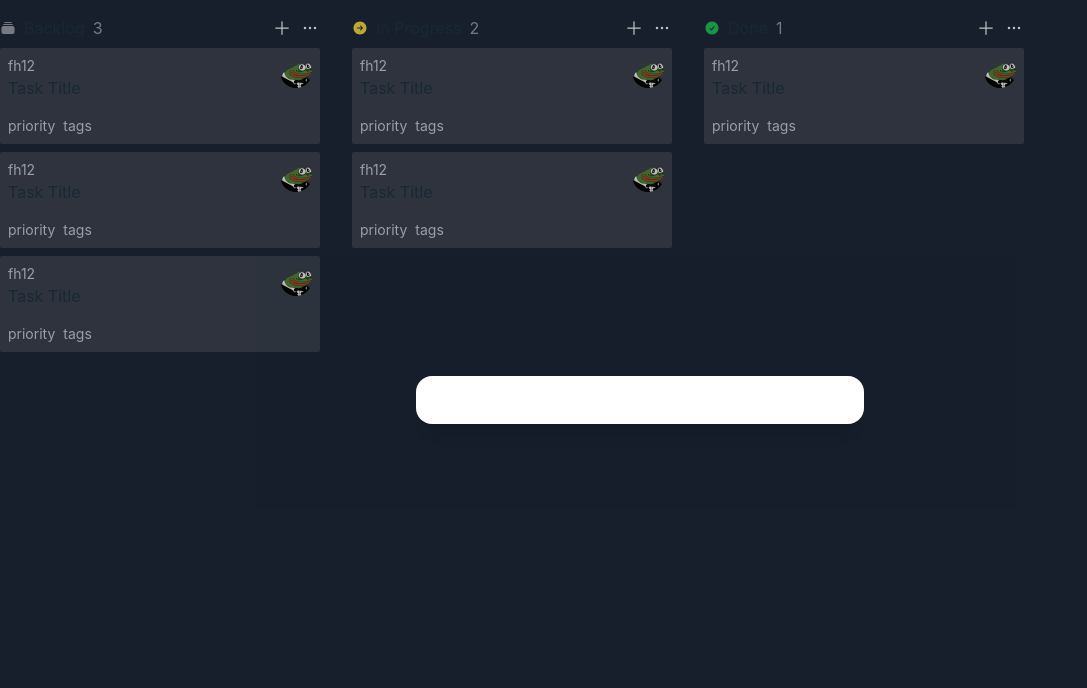
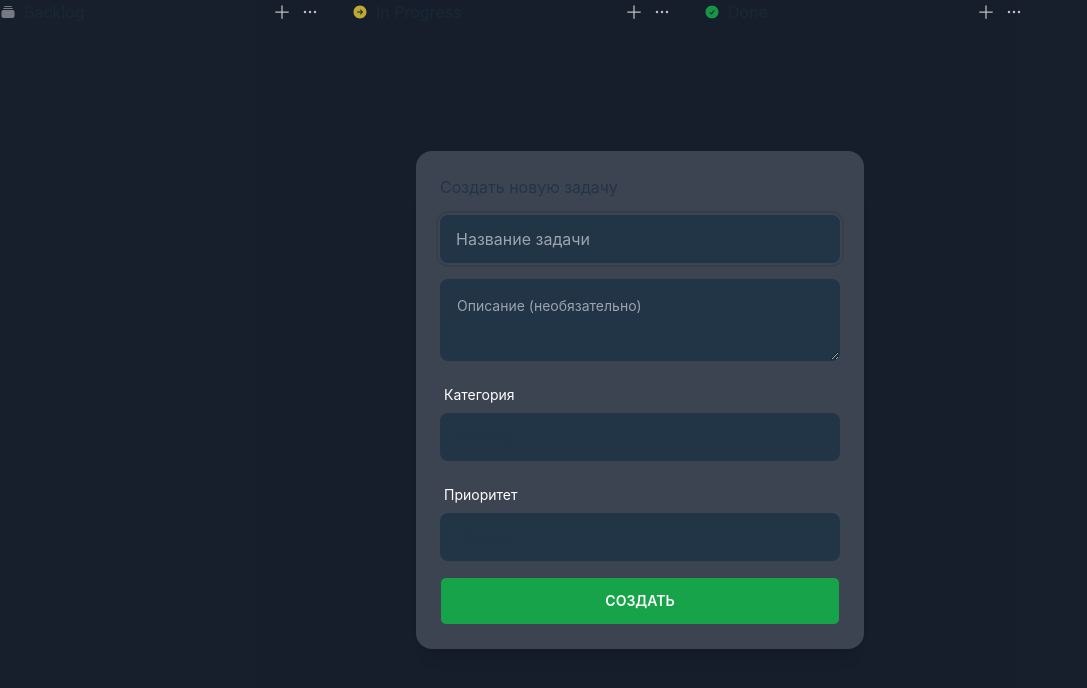
Before and after one commit to andreyatx/project-A1, a React (Vite) app: page / in a window 1280 px wide. Shown: the top 688 px of the page, without its empty margins (0-1087 px from the left). Built offline with nearby package versions, Linux system fonts and the light colour scheme.

Commit message:
feat(NewTask): add new task component
* changed RTDB to firestore
* connected new task creation to firestore

```diff
--- a/src/App.tsx
+++ b/src/App.tsx
@@ -1,6 +1,7 @@
 import { type FC } from 'react';
 
 import { Dashboard } from './components/Dashboard';
+import { NewTask } from './components/NewTask';
 
 export const App: FC = () => {
 	return (
--- a/src/components/Category.tsx
+++ b/src/components/Category.tsx
@@ -1,28 +1,32 @@
 import { EllipsisHorizontalIcon, PlusIcon } from '@heroicons/react/24/solid';
 import { type FC, type ReactElement } from 'react';
+import { NewTask } from './NewTask';
 
 import { Task, type TaskProps } from './Task';
 
 type CategoryProps = {
 	icon: ReactElement;
 	title: string;
-	taskList: TaskProps[];
+	taskList?: TaskProps[];
 };
 
-const CategoryInfo: FC<CategoryProps> = ({ icon, title, taskList }) => {
+const CategoryInfo: FC<CategoryProps> = ({ icon, title }) => {
 	return (
 		<div className="flex flex-row justify-between items-center">
 			<span>{icon}</span>
 			<span className="ml-2">{title}</span>
-			<span className="ml-2 text-slate-400">{taskList.length}</span>
 		</div>
 	);
 };
 
 const CategoryActions: FC = () => {
+	const clickHandler = () => {
+		console.log('open modal');
+	};
+
 	return (
 		<div className="flex items-center">
-			<button className="max-w-fit bg-transparent rounded-md hover:bg-slate-400">
+			<button onClick={clickHandler} className="max-w-fit bg-transparent rounded-md hover:bg-slate-400">
 				<PlusIcon className="h-5 w-5 text-white" />
 			</button>
 			<button className="max-w-fit bg-transparent rounded-md hover:bg-slate-400 ml-2">
@@ -32,18 +36,14 @@ const CategoryActions: FC = () => {
 	);
 };
 
-export const Category: FC<CategoryProps> = ({ icon, title, taskList }) => {
+export const Category: FC<CategoryProps> = ({ icon, title }) => {
 	return (
 		<div className="w-80">
 			<div className="flex justify-between items-center mb-2">
-				<CategoryInfo icon={icon} title={title} taskList={taskList} />
+				<CategoryInfo icon={icon} title={title} />
 				<CategoryActions />
 			</div>
-			<div className="taskListContainer">
-				{taskList.map(task => (
-					<Task key={task.id} {...task} />
-				))}
-			</div>
+			<div className="taskListContainer"></div>
 		</div>
 	);
 };
--- a/src/components/Dashboard.tsx
+++ b/src/components/Dashboard.tsx
@@ -1,28 +1,17 @@
-import { push, ref, set } from 'firebase/database';
 import { type FC } from 'react';
-import { db } from '../firebase';
 
-import { categorySelectors } from '../store/features/category/categorySlice';
+import { dashboardSelectors } from '../store/features/dashboard/dashboardSlice';
 import { useAppSelector } from '../store/hooks';
 import { Category } from './Category';
-import { Modal } from './Modal';
-import { NewCategory } from './NewCategory';
+import { NewTask } from './NewTask';
 
 export const Dashboard: FC = () => {
-	const { categories } = useAppSelector(categorySelectors.all);
-	// const catListRef = ref(db, 'categories');
-	// const newCatRef = push(catListRef);
-
-	// set(newCatRef, {
-	// 	title: 'Backlog',
-	// 	id: 1,
-	// });
+	const { categories } = useAppSelector(dashboardSelectors.all);
 
 	return (
 		<>
-			<Modal />
 			<div className="container flex flex-col align-center">
-				<div className="actions mb-4"></div>
+				<NewTask />
 				<div className="flex flex-row space-x-8 ">
 					{categories.map(category => (
 						<Category key={category.id} {...category} />
--- a/src/components/Modal.tsx
+++ b/src/components/Modal.tsx
@@ -3,30 +3,18 @@ import { Dialog, Transition } from '@headlessui/react';
 
 type ModalProps = {
 	children?: ReactNode;
+	openModal?: () => void;
 };
 
-export const Modal: FC<ModalProps> = ({ children }) => {
+export const Modal: FC<ModalProps> = ({ children, openModal }) => {
 	let [isOpen, setIsOpen] = useState(true);
 
 	const closeModal = () => {
 		setIsOpen(false);
 	};
 
-	const openModal = () => {
-		setIsOpen(true);
-	};
-
 	return (
 		<>
-			<div className="fixed inset-0 flex items-center justify-center">
-				<button
-					type="button"
-					onClick={openModal}
-					className="rounded-md bg-black bg-opacity-20 px-4 py-2 text-sm font-medium text-white hover:bg-opacity-30 focus:outline-none focus-visible:ring-2 focus-visible:ring-white focus-visible:ring-opacity-75">
-					Open dialog
-				</button>
-			</div>
-
 			<Transition appear show={isOpen} as={Fragment}>
 				<Dialog as="div" className="relative z-10" onClose={closeModal}>
 					<Transition.Child
@@ -50,7 +38,7 @@ export const Modal: FC<ModalProps> = ({ children }) => {
 								leave="ease-in duration-200"
 								leaveFrom="opacity-100 scale-100"
 								leaveTo="opacity-0 scale-95">
-								<Dialog.Panel className="w-full max-w-md transform overflow-hidden rounded-2xl bg-white p-6 text-left align-middle shadow-xl transition-all">
+								<Dialog.Panel className="w-full max-w-md transform overflow-hidden rounded-2xl bg-neutral p-6 text-left align-middle shadow-xl transition-all">
 									{children}
 								</Dialog.Panel>
 							</Transition.Child>
--- /dev/null
+++ b/src/components/NewTask.tsx
@@ -0,0 +1,110 @@
+import { Modal } from './Modal';
+import { ChangeEvent, FC, FormEvent, useState } from 'react';
+import { addDoc, collection } from 'firebase/firestore';
+import { db } from '../firebase';
+
+type NewTaskProps = { title: string; description: string; category_id: number; priority: number };
+
+const initalValues: NewTaskProps = {
+	title: '',
+	description: '',
+	category_id: 1,
+	priority: 0,
+};
+
+enum Priority {
+	Low = 0,
+	Medium = 1,
+	High = 2,
+}
+
+export const NewTask: FC = () => {
+	const [newTask, setNewTask] = useState<NewTaskProps>(initalValues);
+
+	const submitHandler = async (event: FormEvent<HTMLFormElement>) => {
+		event.preventDefault();
+
+		try {
+			const docRef = await addDoc(collection(db, 'test'), {
+				...newTask,
+			});
+			console.log('Document written with ID: ', docRef.id);
+		} catch (e) {
+			console.error('Error adding document: ', e);
+		}
+	};
+
+	const handleInputChange = (event: ChangeEvent<HTMLInputElement | HTMLTextAreaElement | HTMLSelectElement>) => {
+		const { name, value } = event.target;
+
+		setNewTask({
+			...newTask,
+			[name]: value,
+		});
+		console.log(newTask);
+	};
+
+	return (
+		<Modal>
+			<form onSubmit={submitHandler} className="flex flex-col space-y-4 align-center min-w-fit">
+				<span>Создать новую задачу</span>
+				<input
+					type="text"
+					placeholder="Название задачи"
+					className="input w-full "
+					required
+					value={newTask.title}
+					name="title"
+					onChange={handleInputChange}
+				/>
+				<textarea
+					placeholder="Описание (необязательно)"
+					className="textarea textarea-md w-full "
+					value={newTask.description}
+					name="description"
+					onChange={handleInputChange}
+				/>
+
+				<div>
+					<label className="label">
+						<span className="label-text">Категория</span>
+					</label>
+					<select
+						placeholder="Категория"
+						className="select w-full"
+						required
+						value={newTask.category_id}
+						onChange={handleInputChange}
+						name="category">
+						<option value={1}>Backlog</option>
+						<option value={2}>In Progress</option>
+						<option value={3}>Done</option>
+					</select>
+				</div>
+
+				<div>
+					<label className="label">
+						<span className="label-text">Приоритет</span>
+					</label>
+					<select
+						placeholder="Приоритет"
+						className="select w-full"
+						required
+						value={newTask.priority}
+						onChange={handleInputChange}
+						name="priority">
+						<option value={Priority.Low}>Низкий</option>
+						<option value={Priority.Medium}>Средний</option>
+						<option value={Priority.High}>Высокий</option>
+					</select>
+				</div>
+
+				<button
+					className="btn bg-green-600 btn-md min-w-full rounded-md font-semibold text-white self-center"
+					type="submit">
+					Создать
+				</button>
+			</form>
+		</Modal>
+	);
+};
--- a/src/components/Task.tsx
+++ b/src/components/Task.tsx
@@ -4,18 +4,18 @@ import { Avatar } from './Avatar';
 
 export type TaskProps = {
 	id: number;
-	taskId: string;
+	category_id: string;
 	title: string;
+	description: string;
 	priority: string;
 	tags: string;
 	avatar?: string;
 };
 
-export const Task: FC<TaskProps> = ({ taskId, title, priority, tags, avatar }) => {
+export const Task: FC<TaskProps> = ({ title, priority, tags, avatar }) => {
 	return (
 		<div className="card w-80 h-24 bg-neutral rounded-sm flex flex-row p-2 mb-2">
 			<div className="left-block flex flex-col">
-				<div className="text-sm text-slate-300">{taskId ?? 'Task Id'}</div>
 				<div className="mb-2">{title ?? 'Название задачи'}</div>
 
 				<div className="flex flex-row mt-auto">
--- a/src/index.css
+++ b/src/index.css
@@ -39,6 +39,19 @@ h1 {
 	line-height: 1.1;
 }
 
+.select,
+.textarea,
+.input {
+	background-color: #213547;
+}
+.input:focus {
+	border: none;
+}
+
+.label-text {
+	color: white;
+}
+
 @media (prefers-color-scheme: light) {
 	:root {
 		color: #213547;
--- a/src/store/features/category/categorySlice.tsx
+++ /dev/null
@@ -1,97 +0,0 @@
-import { ArrowRightCircleIcon, CheckCircleIcon, RectangleStackIcon } from '@heroicons/react/24/solid';
-import { createSlice } from '@reduxjs/toolkit';
-
-import { type RootState } from '../../store';
-
-const initialState = {
-	categories: [
-		{
-			id: 1,
-			title: 'Backlog',
-			icon: <RectangleStackIcon className="h-4 w-4 text-gray-400" />,
-			taskList: [
-				{
-					id: 1,
-					taskId: 'fh12',
-					title: 'Task Title',
-					priority: 'priority',
-					tags: 'tags',
-					avatar: '',
-				},
-				{
-					id: 2,
-					taskId: 'fh12',
-					title: 'Task Title',
-					priority: 'priority',
-					tags: 'tags',
-					avatar: '',
-				},
-				{
-					id: 3,
-					taskId: 'fh12',
-					title: 'Task Title',
-					priority: 'priority',
-					tags: 'tags',
-					avatar: '',
-				},
-			],
-		},
-		{
-			id: 2,
-			title: 'In Progress',
-			icon: <ArrowRightCircleIcon className="h-4 w-4 text-yellow-300" />,
-			taskList: [
-				{
-					id: 1,
-					taskId: 'fh12',
-					title: 'Task Title',
-					priority: 'priority',
-					tags: 'tags',
-					avatar: '',
-				},
-				{
-					id: 2,
-					taskId: 'fh12',
-					title: 'Task Title',
-					priority: 'priority',
-					tags: 'tags',
-					avatar: '',
-				},
-			],
-		},
-		{
-			id: 3,
-			title: 'Done',
-			icon: <CheckCircleIcon className="h-4 w-4 text-green-500" />,
-			taskList: [
-				{
-					id: 1,
-					taskId: 'fh12',
-					title: 'Task Title',
-					priority: 'priority',
-					tags: 'tags',
-					avatar: '',
-				},
-			],
-		},
-	],
-};
-
-export const categorySlice = createSlice({
-	name: 'category',
-	initialState,
-	reducers: {
-		addTask: (state, { payload }) => {
-			console.log('state', state.categories);
-
-			state.categories[0].taskList.push(payload);
-		},
-	},
-});
-
-export const categorySelectors = {
-	all: (state: RootState) => state.category,
-};
-
-export const categoryActions = categorySlice.actions;
-export const categoryReducer = categorySlice.reducer;
--- /dev/null
+++ b/src/store/features/dashboard/dashboardSlice.tsx
@@ -0,0 +1,42 @@
+import { ArrowRightCircleIcon, CheckCircleIcon, RectangleStackIcon } from '@heroicons/react/24/solid';
+import { createSlice } from '@reduxjs/toolkit';
+
+import { type RootState } from '../../store';
+
+const initialState = {
+	categories: [
+		{
+			id: 1,
+			title: 'Backlog',
+			icon: <RectangleStackIcon className="h-4 w-4 text-gray-400" />,
+		},
+		{
+			id: 2,
+			title: 'In Progress',
+			icon: <ArrowRightCircleIcon className="h-4 w-4 text-yellow-300" />,
+		},
+		{
+			id: 3,
+			title: 'Done',
+			icon: <CheckCircleIcon className="h-4 w-4 text-green-500" />,
+		},
+	],
+	taskList: [],
+};
+
+export const dashboardSlice = createSlice({
+	name: 'dashboard',
+	initialState,
+	reducers: {
+		addTask: (state, { payload }) => {
+			console.log('state', state.categories);
+		},
+	},
+});
+
+export const dashboardSelectors = {
+	all: (state: RootState) => state.dashboard,
+};
+
+export const dashboardActions = dashboardSlice.actions;
+export const dashboardReducer = dashboardSlice.reducer;
--- a/src/store/store.ts
+++ b/src/store/store.ts
@@ -1,10 +1,10 @@
 import { configureStore } from '@reduxjs/toolkit';
 
-import { categoryReducer } from './features/category/categorySlice';
+import { dashboardReducer } from './features/dashboard/dashboardSlice';
 
 export const store = configureStore({
 	reducer: {
-		category: categoryReducer,
+		dashboard: dashboardReducer,
 	},
 });
 
```
Also changed, not shown: src/components/NewCategory.tsx (+12 -1 lines), src/firebase.ts (+4 -4 lines).
